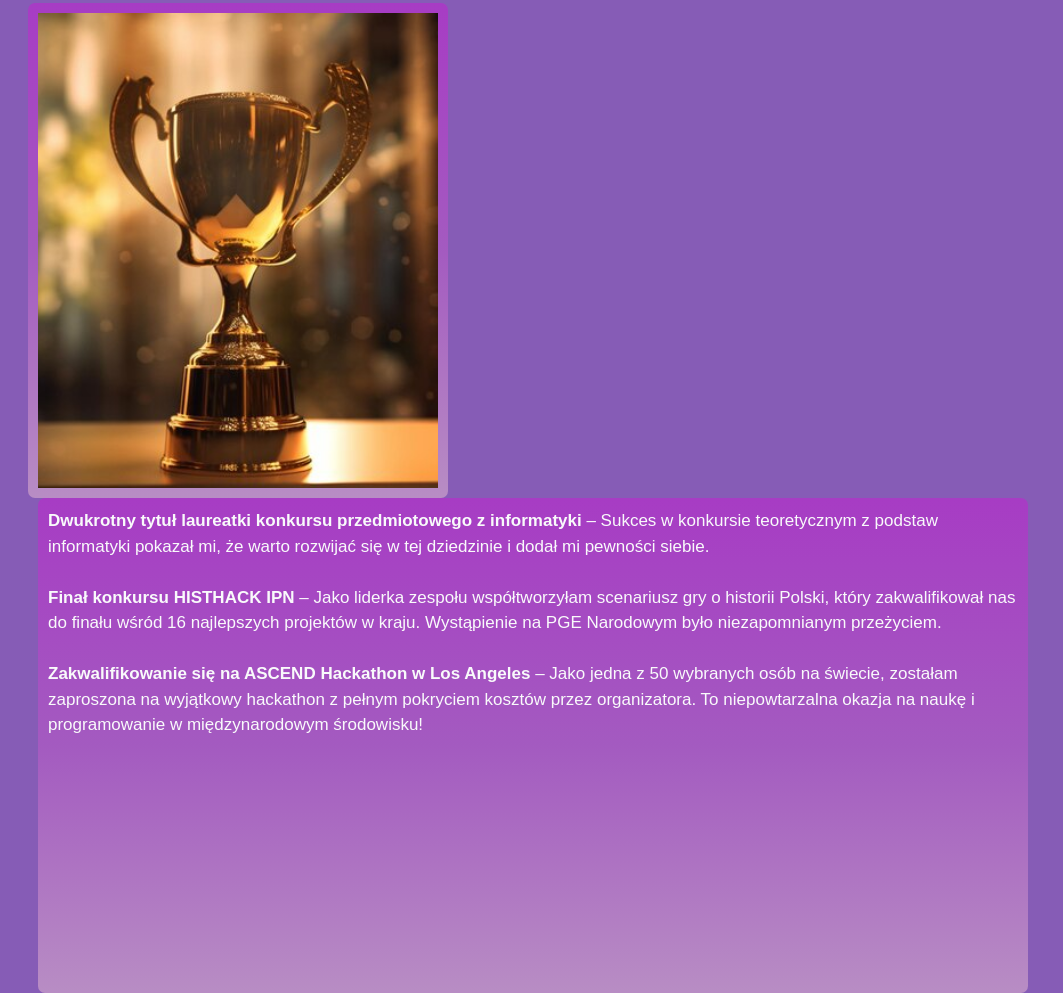
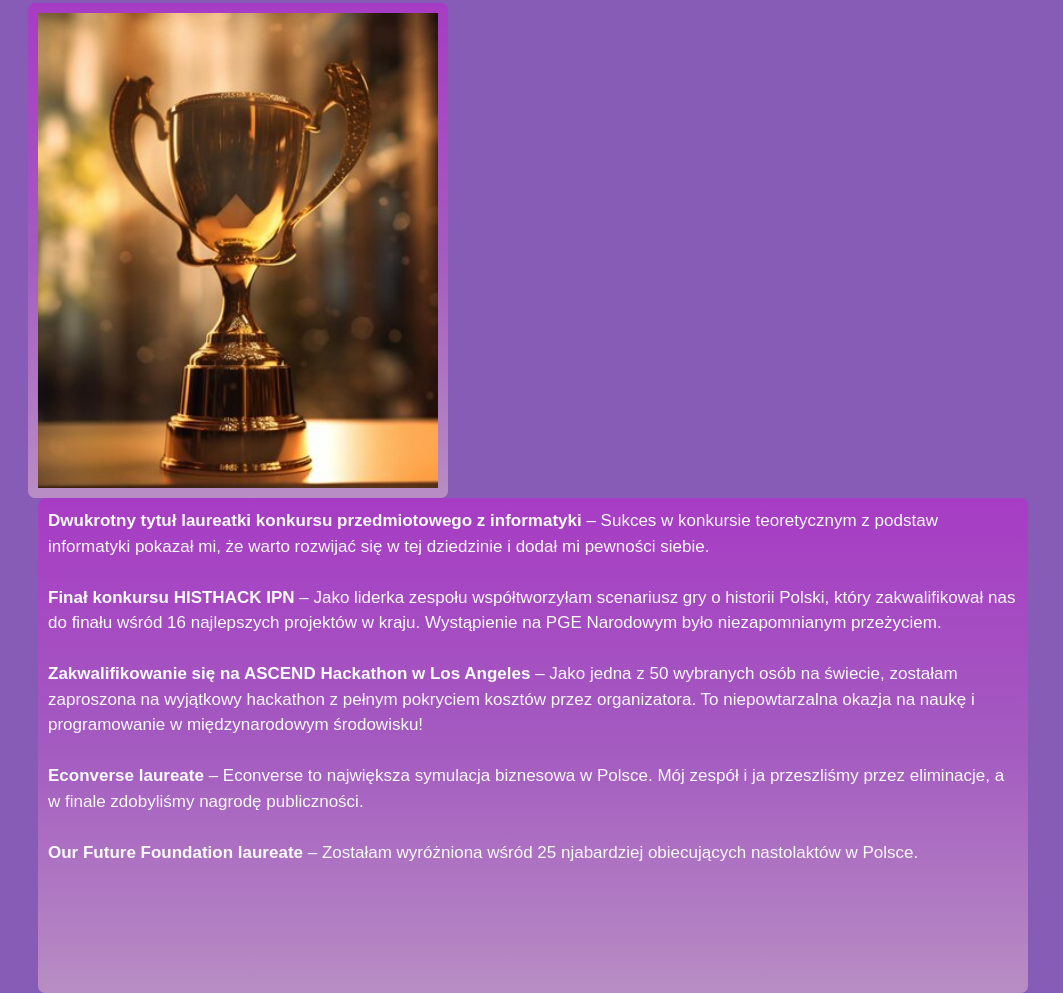
Before and after one commit to Supertik-h/Personal_website, a plain HTML site: page honors.html in a window 1280 px wide. Shown: the part 239-1232 px from the top of the page, without its empty margins (0-1063 px from the left). Drawn offline with Linux system fonts and the light colour scheme; files that its build step writes are made by us from their sources.

Commit message:
Update honors.html

```diff
--- a/honors.html
+++ b/honors.html
@@ -106,7 +106,10 @@
             <b>Finał konkursu HISTHACK IPN </b>– Jako liderka zespołu współtworzyłam scenariusz gry o historii Polski, który zakwalifikował nas do finału wśród 16 najlepszych projektów w kraju. Wystąpienie na PGE Narodowym było niezapomnianym przeżyciem.
             <br> <br>
             <b>Zakwalifikowanie się na ASCEND Hackathon w Los Angeles </b>– Jako jedna z 50 wybranych osób na świecie, zostałam zaproszona na wyjątkowy hackathon z pełnym pokryciem kosztów przez organizatora. To niepowtarzalna okazja na naukę i programowanie w międzynarodowym środowisku!
-
+            <br> <br>
+            <b>Econverse laureate</b> – Econverse to największa symulacja biznesowa w Polsce. Mój zespół i ja przeszliśmy przez eliminacje, a w finale zdobyliśmy nagrodę publiczności.
+            <br> <br>
+            <b>Our Future Foundation laureate</b> – Zostałam wyróżniona wśród 25 njabardziej obiecujących nastolaktów w Polsce.
 
 
       </div>
```
